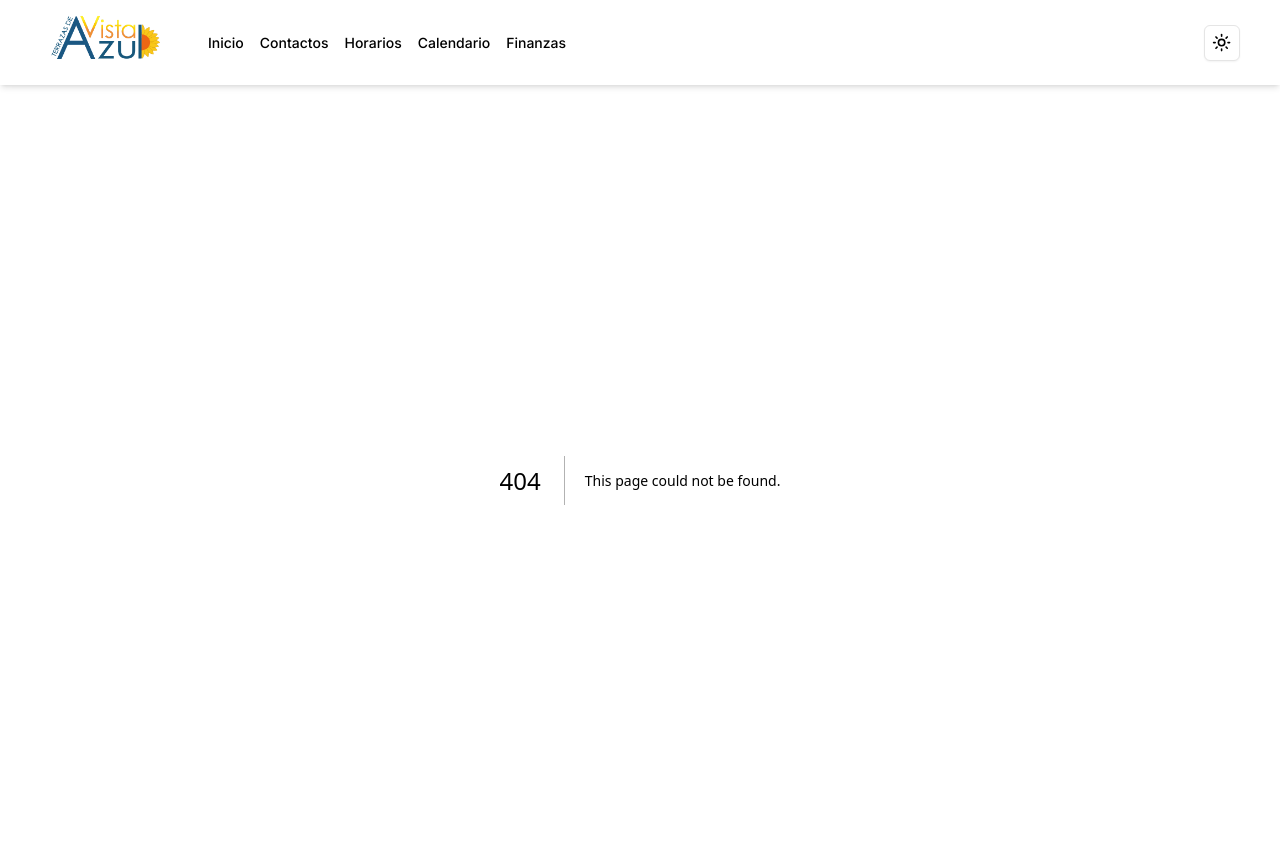
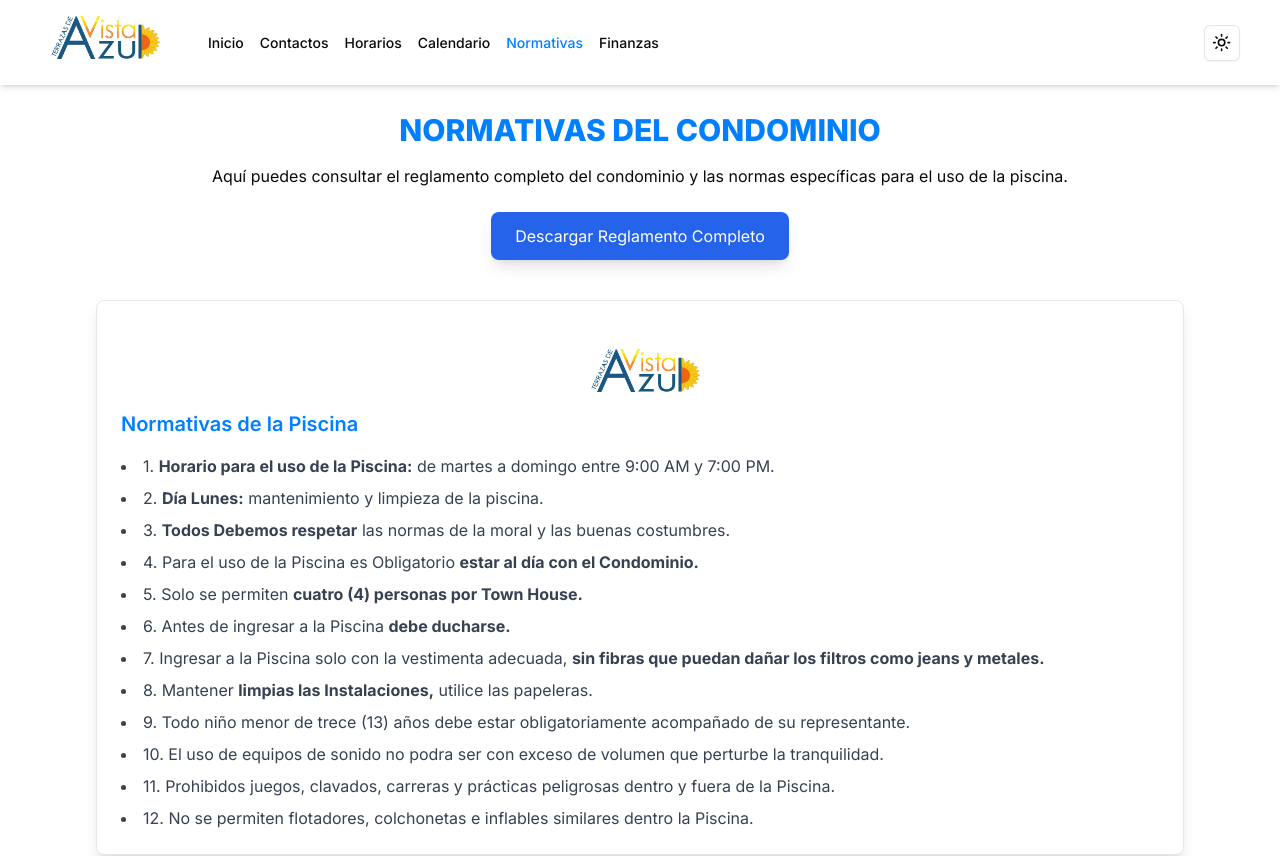
Before and after one commit to JanteWinkel/vista-azul-page, a Next.js app: page /normativas in a window 1280 px wide. Before the commit this address had no page. Shown: the top 856 px of the page. Built offline with nearby package versions, Linux system fonts and the light colour scheme.

Commit message:
agregado normativas

```diff
--- a/app/components/containers/header.tsx
+++ b/app/components/containers/header.tsx
@@ -45,6 +45,11 @@ export default function Header() {
                             Calendario
                         </li>
                     </Link>
+                    <Link href={'/normativas'} onClick={toggleMenu}>
+                        <li className={`hover:text-primary font-medium text-sm cursor-pointer ${pathname === '/normativas' ? 'text-primary' : ''}`}>
+                            Normativas
+                        </li>
+                    </Link>
                     <Link href={'/finanzas'} onClick={toggleMenu}>
                         <li className={`hover:text-primary font-medium text-sm cursor-pointer ${pathname === '/finanzas' ? 'text-primary' : ''}`}>
                             Finanzas
--- /dev/null
+++ b/app/normativas/page.tsx
@@ -0,0 +1,59 @@
+"use client";
+
+import Image from "next/image";
+import Footer from "@/components/footer";
+
+const ReglamentoComponent = () => {
+  const handleDownload = () => {
+    // Reemplaza con la URL correcta del PDF
+    const pdfUrl = "/documents/REGLAMENTO_VISTA_AZUL.pdf";
+    window.open(pdfUrl, "_blank");
+  };
+
+  return (
+    <div>
+      <div className="max-w-6xl px-4 sm:px-6 lg:px-8 mx-auto pt-8 mt-8">
+        <h1 className="text-3xl text-primary font-extrabold uppercase text-center">Normativas del Condominio</h1>
+        <p className="mt-4 text-center">
+          Aquí puedes consultar el reglamento completo del condominio y las normas específicas para el uso de la piscina.
+        </p>
+
+        {/* Botón para descargar reglamento completo */}
+        <div className="flex justify-center mt-6">
+          <button
+            onClick={handleDownload}
+            className="px-6 py-3 text-white bg-blue-600 rounded-lg shadow-lg hover:bg-blue-700 transition"
+          >
+            Descargar Reglamento Completo
+          </button>
+        </div>
+
+        {/* Normativas de la Piscina */}
+        <div className="mt-10 p-6 border border-gray-200 rounded-lg shadow-lg bg-white dark:bg-gray-800 dark:border-gray-600">
+        <div className="flex justify-center">
+                        <Image src={'/logo vista azul original.png'} alt='logo' width={120} height={120} className="pt-4"/>
+                    </div>
+          <h2 className="text-xl font-semibold text-primary mb-4">Normativas de la Piscina</h2>
+          <ul className="list-disc list-inside space-y-2 text-gray-700 dark:text-gray-300">
+            <li>1. <strong> Horario para el uso de la Piscina:</strong> de martes a domingo entre 9:00 AM y 7:00 PM.</li>
+            <li>2. <strong>Día Lunes:</strong> mantenimiento y limpieza de la piscina.</li>
+            <li>3. <strong>Todos Debemos respetar</strong> las normas de la moral y las buenas costumbres.</li>
+            <li>4. Para el uso de la Piscina es Obligatorio <strong>estar al día con el Condominio.</strong></li>
+            <li>5. Solo se permiten <strong>cuatro (4) personas por Town House.</strong></li>
+            <li>6. Antes de ingresar a la Piscina <strong>debe ducharse.</strong></li>
+            <li>7. Ingresar a la Piscina solo con la vestimenta adecuada, <strong>sin fibras que puedan dañar los filtros como jeans y metales.</strong></li>
+            <li>8. Mantener <strong>limpias las Instalaciones,</strong> utilice las papeleras.</li>
+            <li>9. Todo niño menor de trece (13) años debe estar obligatoriamente acompañado de su representante.</li>
+            <li>10. El uso de equipos de sonido no podra ser con exceso de volumen que perturbe la tranquilidad.</li>
+            <li>11. Prohibidos juegos, clavados, carreras y prácticas peligrosas dentro y fuera de la Piscina.</li>
+            <li>12. No se permiten flotadores, colchonetas e inflables similares dentro la Piscina.</li>
+          </ul>
+        </div>
+        <hr className="my-8 border-t border-gray-300 w-full" />
+      </div>
+      <Footer />
+    </div>
+  );
+};
+
+export default ReglamentoComponent;
--- a/components/accesos-directos.tsx
+++ b/components/accesos-directos.tsx
@@ -11,9 +11,9 @@ const Eventos = () => {
     ];
 
     return (
-        <div id="eventos" className='max-w-6xl  mt-2 mx-auto sm:py-6 sm:px-8'>
-            <hr className="my-8 border-t border-gray-300 w-full" />
-            <h2 className=" text-3xl text-primary font-extrabold uppercase text-center">
+        <div id="eventos" className='max-w-6xl   mx-auto sm:py-6 sm:px-8'>
+            <hr className="my-4 border-t border-gray-300 w-full" />
+            <h2 className=" text-3xl text-primary font-extrabold mt-8 uppercase text-center">
                 Áreas Sociales
             </h2>
             <div className='grid gap-6 mt-8 sm:grid-cols-4 grid-cols-1'>
--- a/components/banner-informacion.tsx
+++ b/components/banner-informacion.tsx
@@ -1,3 +1,5 @@
+import Link from "next/link";
+import { buttonVariants } from "./ui/button";
 
 const BannerInfo = () => {
     return (
@@ -10,6 +12,10 @@ const BannerInfo = () => {
 
                 <p className="my-2 text-lg">¿Necesitas información urgente? Visita nuestra sección de contactos.</p>
 
+                <div className='mt-4 text-center'>
+                <Link href="/contactos" className={buttonVariants({ variant: "outline" })}><strong className="text-primary">Contactos</strong></Link>
+            </div>
+
             </div>
             {/* <div className="h-[350px] md:h-[600px] bg-[url('')] bg-center mt-5"/> */}
         </>
--- a/components/indicadores.tsx
+++ b/components/indicadores.tsx
@@ -19,8 +19,8 @@ const unifiedChartData = {
     datasets: [
         {
             data: [deudores, morosidadSimple, morosidadLegal, sinDeuda],
-            backgroundColor: ["#F4A261", "#E76F51", "#D62828", "#2A9D8F"], // Colores profesionales
-            hoverBackgroundColor: ["#F08A4B", "#D65F42", "#A61D1D", "#21867A"],
+            backgroundColor: ["#A9A9A9", "#F4A261", "#D62828", "#2A9D8F"], // Colores profesionales
+            hoverBackgroundColor: ["#B3B3B3", "#F08A4B", "#A61D1D", "#21867A"],
         },
     ],
 };
```
Also changed, not shown: 1 other file (tests, documents, lock files or other folders).
